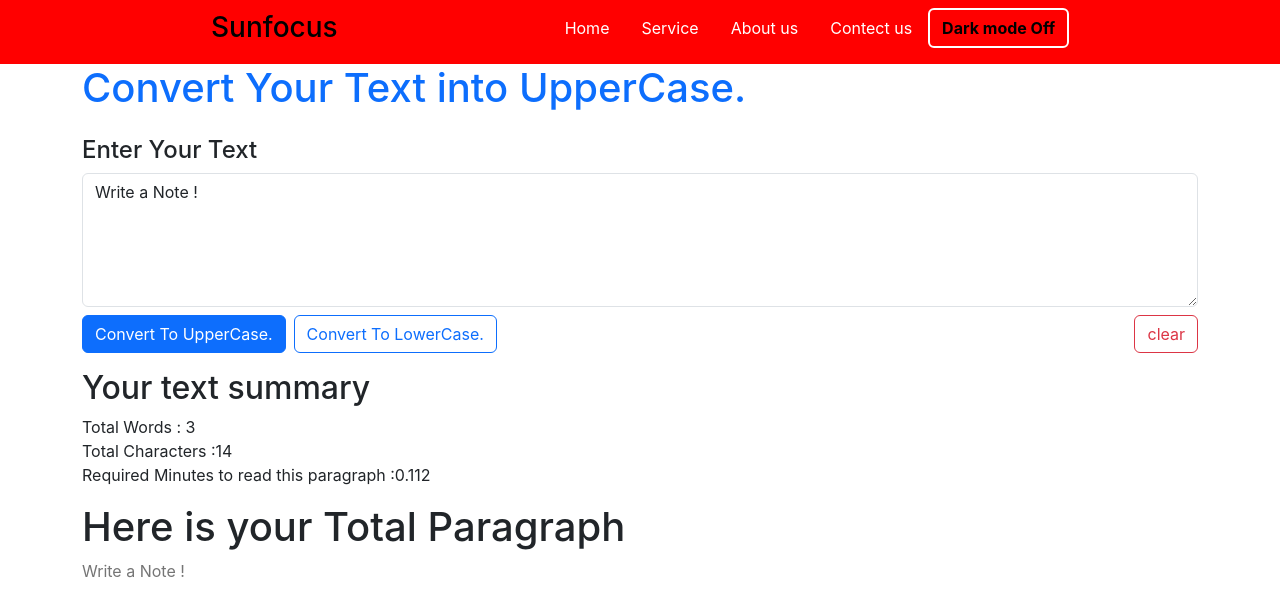
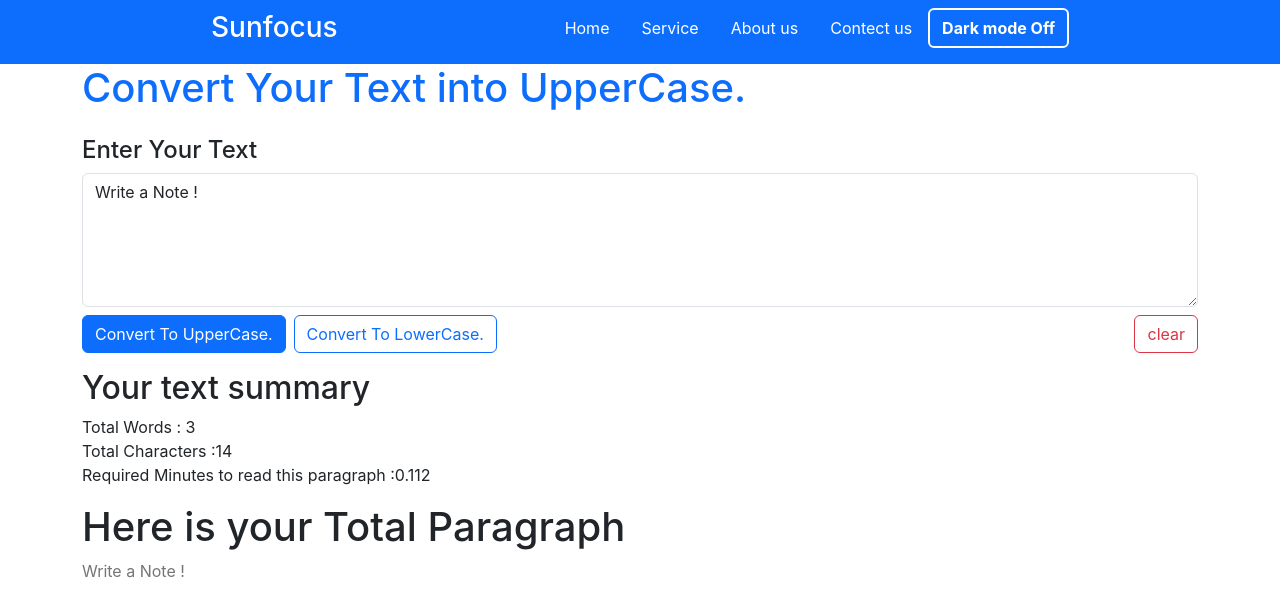
Before and after one commit to Paras-Web-developer/learn-react, a React (Create React App) app: page / in a window 1280 px wide. Shown: the top 616 px of the page. Built offline with nearby package versions, Linux system fonts and the light colour scheme; the HTML template or start-up script is replaced by a standard one.

Commit message:
change navbar color

```diff
--- a/src/App.css
+++ b/src/App.css
@@ -1,38 +1,9 @@
-.App {
-  text-align: center;
+.dark-icon {
+  width: 30px;
+  color: red;
 }
 
-.App-logo {
-  height: 40vmin;
-  pointer-events: none;
+.sun-icon {
+  width: 30px;
+  margin-left: 1em;
 }
-
-@media (prefers-reduced-motion: no-preference) {
-  .App-logo {
-    animation: App-logo-spin infinite 20s linear;
-  }
-}
-
-.App-header {
-  background-color: #282c34;
-  min-height: 100vh;
-  display: flex;
-  flex-direction: column;
-  align-items: center;
-  justify-content: center;
-  font-size: calc(10px + 2vmin);
-  color: white;
-}
-
-.App-link {
-  color: #61dafb;
-}
-
-@keyframes App-logo-spin {
-  from {
-    transform: rotate(0deg);
-  }
-  to {
-    transform: rotate(360deg);
-  }
-}
--- a/src/App.js
+++ b/src/App.js
@@ -6,7 +6,7 @@ import TextForm from "./page/TextForm";
 function App() {
   return (
     <>
-      <Nav Dark="Dark" />
+      <Nav/>
       <Home />
       <TextForm heading="Enter Your Text"/>
     </>
--- a/src/page/Navbar.js
+++ b/src/page/Navbar.js
@@ -3,28 +3,24 @@ import React, { useState } from "react";
 import PropTypes from "prop-types";
 
 function Nav(props) {
-
   const [darkmode, setDarkmode] = useState({
-    color: "black",
-    backgroundColor: "red",
-    btnText:'Dark mode Off'
+    color: "white",
+    backgroundColor: "#0d6efd",
+    btnText: "Dark mode Off",
   });
 
   const toggleStyle = () => {
-    if (darkmode.color === "black") {
+    if (darkmode.backgroundColor === "#0d6efd") {
       setDarkmode({
-        color: "white",
         backgroundColor: "black",
-        btnText: 'Dark Mode on'
+        btnText: "Dark Mode On",
         // Dark='Dark Mode on'
       });
-    }
-    else{
+    } else {
       setDarkmode({
-        color:'black',
-        backgroundColor: 'red',
-        btnText:'Dark mode Off'
-      })
+        backgroundColor: "#0d6efd",
+        btnText: "Dark mode Off",
+      });
     }
   };
 
@@ -35,21 +31,19 @@ function Nav(props) {
         data-bs-theme="dark"
         style={darkmode}
       >
-        <div className="left" style={darkmode}>
+        <div className="left">
           <h3>Sunfocus</h3>
         </div>
         <div className="right">
-          <ul
-            className="d-flex list-unstyled align-items-center justify-content-center text-white mt-2"
-            style={darkmode}
-          >
+          <ul className="d-flex list-unstyled align-items-center justify-content-center text-white mt-2">
             <li className="mx-3">Home</li>
             <li className="mx-3">Service</li>
             <li className="mx-3">About us</li>
             <li className="mx-3">Contect us</li>
             <button
               className="btn border-2 border-white fw-bold"
-              onClick={toggleStyle} style={darkmode}
+              onClick={toggleStyle}
+              style={darkmode}
             >
               {darkmode.btnText}
             </button>
--- a/src/page/home.js
+++ b/src/page/home.js
@@ -1,4 +1,5 @@
 import "../App.css";
+
 function home() {
   return (
     <>
```
Also changed, not shown: src/assets/night-mode.png (added), src/assets/sun.png (added).
